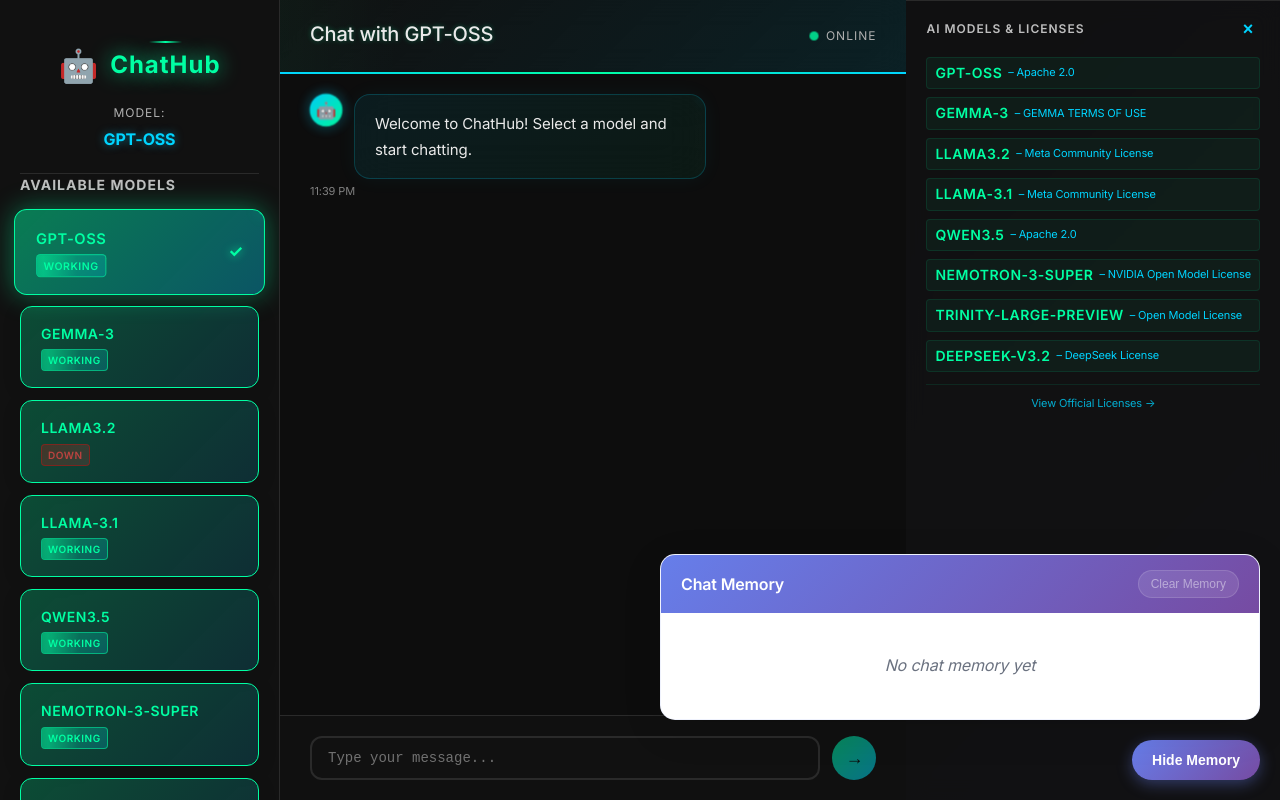
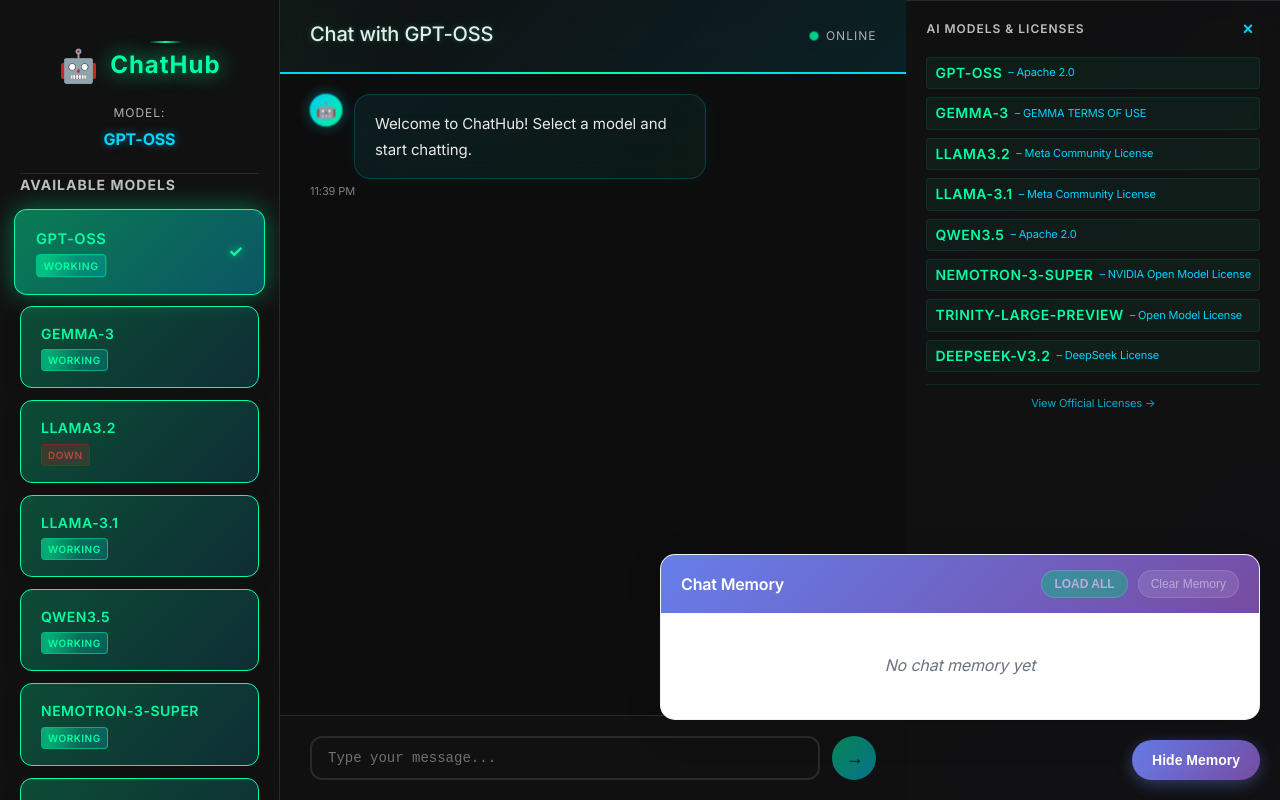
Before and after one commit to lovevideogames25-ui/ChatHub, a React (Vite) app: page / in a window 1280 px wide. Both pictures are taken after a click on the button "Show Memory". Built offline with nearby package versions, Linux system fonts and the light colour scheme.

Commit message:
Update test

```diff
--- a/src/App.css
+++ b/src/App.css
@@ -77,10 +77,37 @@
   align-items: center;
 }
 
+.header-actions {
+  display: flex;
+  gap: 10px;
+}
+
 .history-header h3 {
   margin: 0;
   font-size: 16px;
   font-weight: 600;
+}
+
+.load-all-btn {
+  background: #10b981;
+  color: white;
+  border: 1px solid rgba(255, 255, 255, 0.3);
+  padding: 6px 12px;
+  border-radius: 15px;
+  cursor: pointer;
+  font-size: 12px;
+  font-weight: 600;
+  transition: all 0.3s ease;
+}
+
+.load-all-btn:hover:not(:disabled) {
+  background: #059669;
+  transform: translateY(-1px);
+}
+
+.load-all-btn:disabled {
+  opacity: 0.5;
+  cursor: not-allowed;
 }
 
 .clear-history-btn {
--- a/src/ChatHistory.jsx
+++ b/src/ChatHistory.jsx
@@ -34,6 +34,44 @@
     }
   };
 
+  const handleLoadAllConversations = () => {
+    if (onLoadConversation && history.length > 0) {
+      // Combine all conversations into one
+      const allMessages = [];
+      let lastModel = 'GPT-OSS'; // default
+
+      history.forEach(conv => {
+        // Add a separator between conversations
+        if (allMessages.length > 0) {
+          allMessages.push({
+            role: "ai",
+            text: `--- Switched to ${conv.model} ---`
+          });
+        }
+
+        // Add all messages from this conversation
+        conv.messages.forEach(msg => {
+          allMessages.push({
+            role: msg.role,
+            text: msg.content
+          });
+        });
+
+        lastModel = conv.model;
+      });
+
+      // Create a combined conversation object
+      const combinedConversation = {
+        id: 'all-conversations',
+        timestamp: new Date().toISOString(),
+        model: lastModel,
+        messages: allMessages
+      };
+
+      onLoadConversation(combinedConversation);
+    }
+  };
+
   const formatDate = (timestamp) => {
     return new Date(timestamp).toLocaleString();
   };
@@ -51,6 +89,14 @@
         <div className="history-panel">
           <div className="history-header">
             <h3>Chat Memory</h3>
+            <div className="header-actions">
+              <button
+                className="load-all-btn"
+                onClick={handleLoadAllConversations}
+                disabled={history.length === 0}
+              >
+                LOAD ALL
+              </button>
               <button
                 className="clear-history-btn"
                 onClick={handleClearHistory}
@@ -58,6 +104,7 @@
               >
                 Clear Memory
               </button>
+            </div>
           </div>
 
           {history.length === 0 ? (
```
Lines whose indentation alone changed are shown as unchanged.
